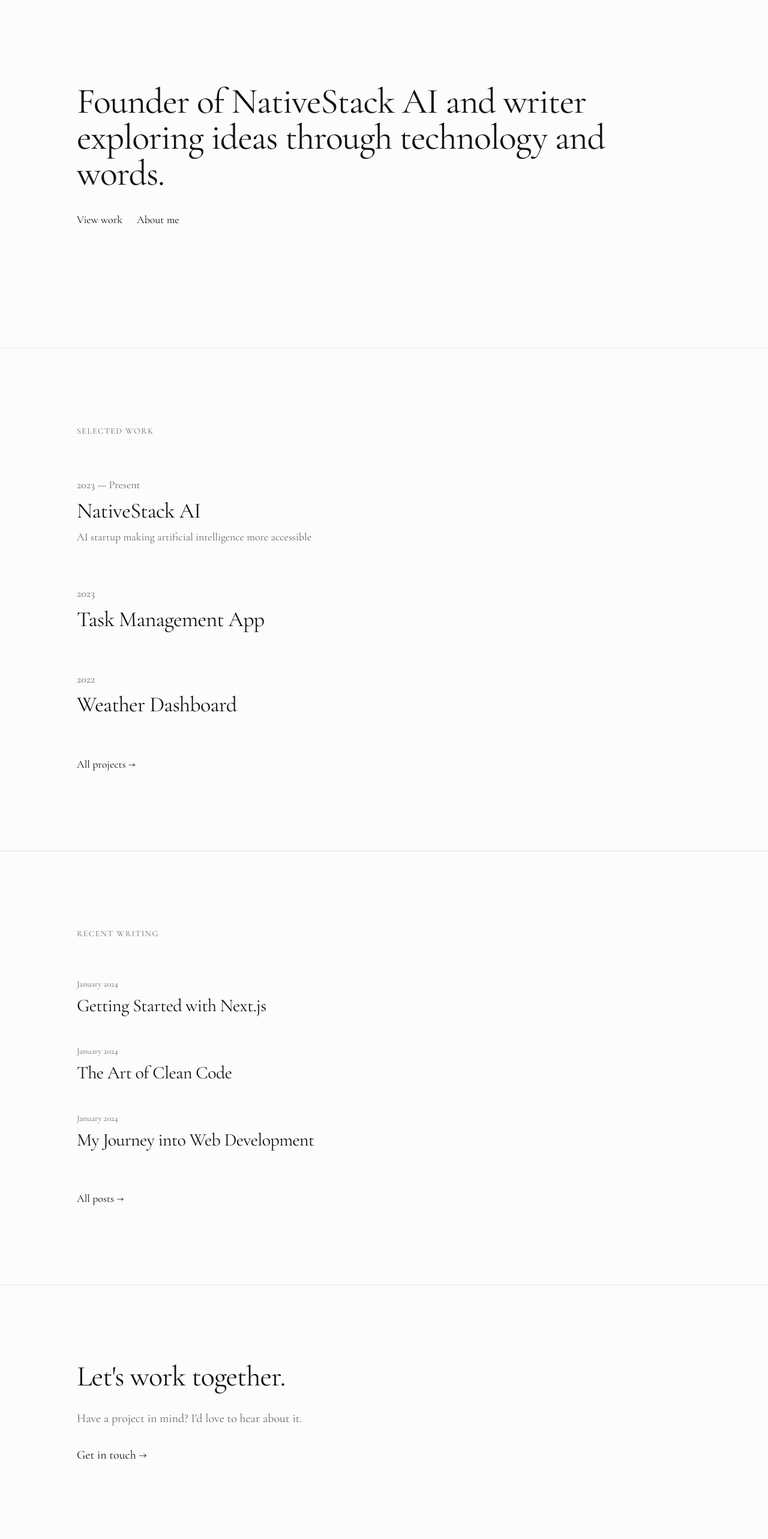
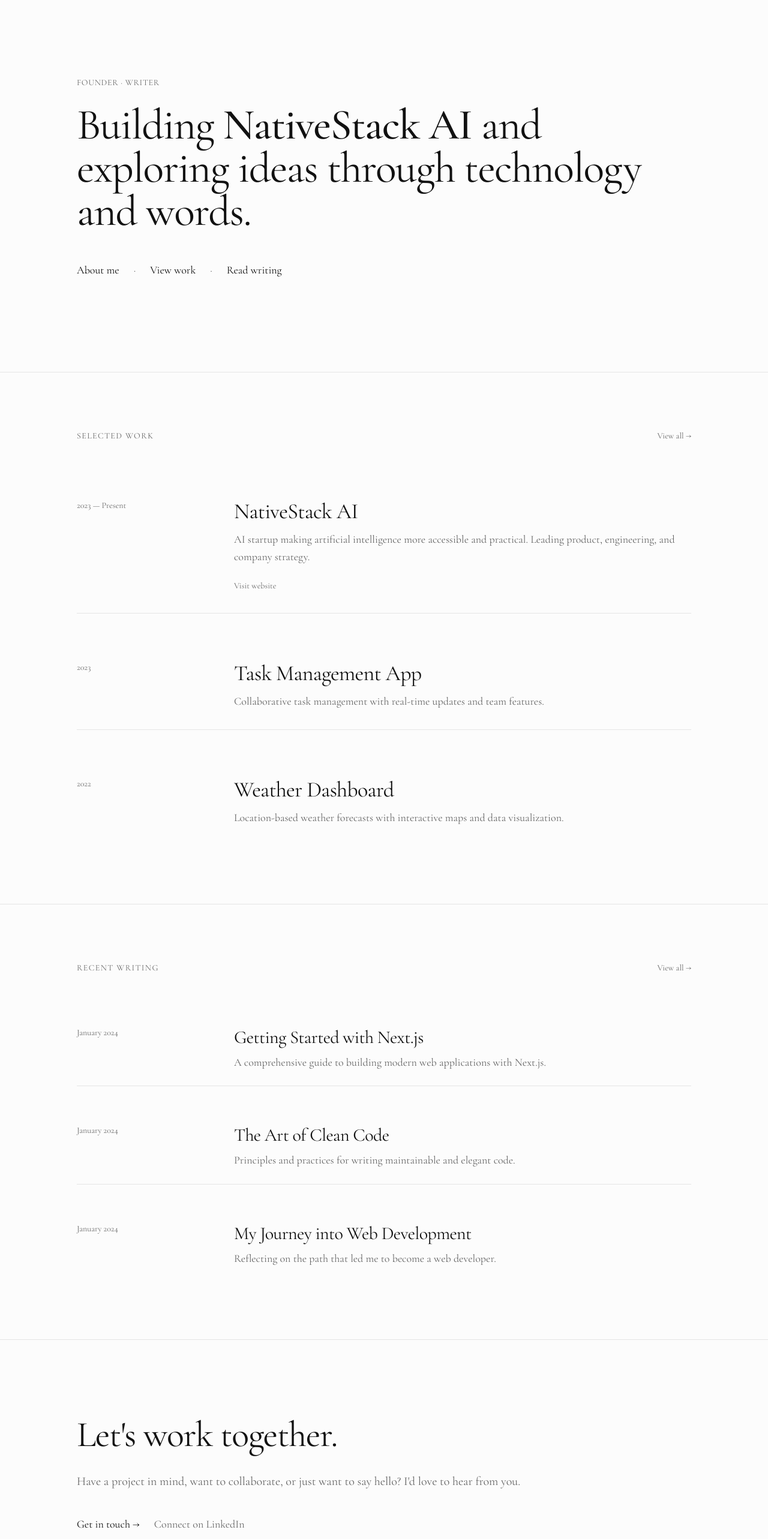
Before and after one commit to danteocualesjr/personal-website3, a Next.js app: page / in a window 1280 px wide. Shown: the part 140-2706 px from the top of the page at 60% size. Built offline with nearby package versions, Linux system fonts and the light colour scheme.

Commit message:
changing ui

```diff
--- a/app/page.tsx
+++ b/app/page.tsx
@@ -4,125 +4,235 @@
   return (
     <div>
       {/* Hero */}
-      <section className="min-h-[80vh] flex items-center px-6">
+      <section className="min-h-[85vh] flex items-center px-6 pt-8">
         <div className="max-w-5xl mx-auto w-full">
-          <h1 className="text-4xl md:text-5xl lg:text-6xl leading-tight mb-8 animate-in">
-            Founder of{' '}
+          <p className="text-[--muted] text-sm tracking-wider uppercase mb-6 animate-in">
+            Founder · Writer
+          </p>
+          <h1 className="text-5xl md:text-6xl lg:text-7xl leading-[1.1] mb-12 animate-in delay-1">
+            Building{' '}
             <a
               href="https://nativestack.ai"
               target="_blank"
               rel="noopener noreferrer"
-              className="hover-line"
+              className="hover-line font-medium"
             >
               NativeStack AI
             </a>
-            {' '}and writer exploring ideas through technology and words.
+            {' '}and exploring ideas through technology and words.
           </h1>
-          <div className="flex gap-6 animate-in delay-2">
-            <Link href="/portfolio" className="hover-line">
+          <div className="flex flex-wrap gap-6 text-lg animate-in delay-2">
+            <Link
+              href="/about"
+              className="hover-line"
+            >
+              About me
+            </Link>
+            <span className="text-[--muted]">·</span>
+            <Link
+              href="/portfolio"
+              className="hover-line"
+            >
               View work
             </Link>
-            <Link href="/about" className="hover-line">
-              About me
+            <span className="text-[--muted]">·</span>
+            <Link
+              href="/blog"
+              className="hover-line"
+            >
+              Read writing
             </Link>
           </div>
         </div>
       </section>
 
       {/* Selected Work */}
-      <section className="py-32 px-6 border-t border-[--border]">
+      <section className="py-24 px-6 border-t border-[--border]">
         <div className="max-w-5xl mx-auto">
-          <h2 className="text-sm tracking-widest text-[--muted] uppercase mb-16">
+          <div className="flex items-baseline justify-between mb-16">
+            <h2 className="text-sm tracking-widest text-[--muted] uppercase">
               Selected Work
             </h2>
+            <Link
+              href="/portfolio"
+              className="text-sm text-[--muted] hover:text-[--text] transition-colors hover-line"
+            >
+              View all →
+            </Link>
+          </div>
 
-          <div className="space-y-16">
+          <div className="space-y-12">
             <a
               href="https://nativestack.ai"
               target="_blank"
               rel="noopener noreferrer"
-              className="group block"
+              className="group block py-8 border-b border-[--border] hover:border-[--text]/20 transition-colors"
             >
-              <p className="text-[--muted] mb-2">2023 — Present</p>
-              <h3 className="text-3xl md:text-4xl group-hover:opacity-60 transition-opacity">
+              <div className="grid md:grid-cols-12 gap-6 items-start">
+                <div className="md:col-span-3">
+                  <p className="text-[--muted] text-sm">2023 — Present</p>
+                </div>
+                <div className="md:col-span-9">
+                  <h3 className="text-3xl md:text-4xl mb-3 group-hover:opacity-70 transition-opacity">
                     NativeStack AI
                   </h3>
-              <p className="text-[--muted] mt-2">AI startup making artificial intelligence more accessible</p>
+                  <p className="text-[--muted] text-lg leading-relaxed mb-4">
+                    AI startup making artificial intelligence more accessible and practical.
+                    Leading product, engineering, and company strategy.
+                  </p>
+                  <span className="inline-flex items-center gap-2 text-sm text-[--muted] group-hover:text-[--text] transition-colors">
+                    Visit website
+                    <span className="opacity-0 group-hover:opacity-100 transition-opacity">↗</span>
+                  </span>
+                </div>
+              </div>
             </a>
 
-            <Link href="/portfolio" className="group block">
-              <p className="text-[--muted] mb-2">2023</p>
-              <h3 className="text-3xl md:text-4xl group-hover:opacity-60 transition-opacity">
+            <Link
+              href="/portfolio"
+              className="group block py-8 border-b border-[--border] hover:border-[--text]/20 transition-colors"
+            >
+              <div className="grid md:grid-cols-12 gap-6 items-start">
+                <div className="md:col-span-3">
+                  <p className="text-[--muted] text-sm">2023</p>
+                </div>
+                <div className="md:col-span-9">
+                  <h3 className="text-3xl md:text-4xl mb-3 group-hover:opacity-70 transition-opacity">
                     Task Management App
                   </h3>
+                  <p className="text-[--muted] text-lg leading-relaxed">
+                    Collaborative task management with real-time updates and team features.
+                  </p>
+                </div>
+              </div>
             </Link>
 
-            <Link href="/portfolio" className="group block">
-              <p className="text-[--muted] mb-2">2022</p>
-              <h3 className="text-3xl md:text-4xl group-hover:opacity-60 transition-opacity">
+            <Link
+              href="/portfolio"
+              className="group block py-8 border-b border-[--border] hover:border-[--text]/20 transition-colors last:border-0"
+            >
+              <div className="grid md:grid-cols-12 gap-6 items-start">
+                <div className="md:col-span-3">
+                  <p className="text-[--muted] text-sm">2022</p>
+                </div>
+                <div className="md:col-span-9">
+                  <h3 className="text-3xl md:text-4xl mb-3 group-hover:opacity-70 transition-opacity">
                     Weather Dashboard
                   </h3>
-            </Link>
+                  <p className="text-[--muted] text-lg leading-relaxed">
+                    Location-based weather forecasts with interactive maps and data visualization.
+                  </p>
                 </div>
-
-          <div className="mt-16">
-            <Link href="/portfolio" className="hover-line">
-              All projects →
+              </div>
             </Link>
           </div>
         </div>
       </section>
 
       {/* Writing */}
-      <section className="py-32 px-6 border-t border-[--border]">
+      <section className="py-24 px-6 border-t border-[--border]">
         <div className="max-w-5xl mx-auto">
-          <h2 className="text-sm tracking-widest text-[--muted] uppercase mb-16">
+          <div className="flex items-baseline justify-between mb-16">
+            <h2 className="text-sm tracking-widest text-[--muted] uppercase">
               Recent Writing
             </h2>
-
-          <div className="space-y-12">
-            <Link href="/blog/getting-started-with-nextjs" className="group block">
-              <p className="text-[--muted] text-sm mb-2">January 2024</p>
-              <h3 className="text-2xl md:text-3xl group-hover:opacity-60 transition-opacity">
-                Getting Started with Next.js
-              </h3>
-            </Link>
-
-            <Link href="/blog/art-of-clean-code" className="group block">
-              <p className="text-[--muted] text-sm mb-2">January 2024</p>
-              <h3 className="text-2xl md:text-3xl group-hover:opacity-60 transition-opacity">
-                The Art of Clean Code
-              </h3>
-            </Link>
-
-            <Link href="/blog/journey-into-web-development" className="group block">
-              <p className="text-[--muted] text-sm mb-2">January 2024</p>
-              <h3 className="text-2xl md:text-3xl group-hover:opacity-60 transition-opacity">
-                My Journey into Web Development
-              </h3>
+            <Link
+              href="/blog"
+              className="text-sm text-[--muted] hover:text-[--text] transition-colors hover-line"
+            >
+              View all →
             </Link>
           </div>
 
-          <div className="mt-16">
-            <Link href="/blog" className="hover-line">
-              All posts →
+          <div className="space-y-10">
+            <Link
+              href="/blog/getting-started-with-nextjs"
+              className="group block py-6 border-b border-[--border] hover:border-[--text]/20 transition-colors"
+            >
+              <div className="grid md:grid-cols-12 gap-6 items-start">
+                <div className="md:col-span-3">
+                  <p className="text-[--muted] text-sm">January 2024</p>
+                </div>
+                <div className="md:col-span-9">
+                  <h3 className="text-2xl md:text-3xl mb-2 group-hover:opacity-70 transition-opacity">
+                    Getting Started with Next.js
+                  </h3>
+                  <p className="text-[--muted]">
+                    A comprehensive guide to building modern web applications with Next.js.
+                  </p>
+                </div>
+              </div>
+            </Link>
+
+            <Link
+              href="/blog/art-of-clean-code"
+              className="group block py-6 border-b border-[--border] hover:border-[--text]/20 transition-colors"
+            >
+              <div className="grid md:grid-cols-12 gap-6 items-start">
+                <div className="md:col-span-3">
+                  <p className="text-[--muted] text-sm">January 2024</p>
+                </div>
+                <div className="md:col-span-9">
+                  <h3 className="text-2xl md:text-3xl mb-2 group-hover:opacity-70 transition-opacity">
+                    The Art of Clean Code
+                  </h3>
+                  <p className="text-[--muted]">
+                    Principles and practices for writing maintainable and elegant code.
+                  </p>
+                </div>
+              </div>
+            </Link>
+
+            <Link
+              href="/blog/journey-into-web-development"
+              className="group block py-6 border-b border-[--border] hover:border-[--text]/20 transition-colors last:border-0"
+            >
+              <div className="grid md:grid-cols-12 gap-6 items-start">
+                <div className="md:col-span-3">
+                  <p className="text-[--muted] text-sm">January 2024</p>
+                </div>
+                <div className="md:col-span-9">
+                  <h3 className="text-2xl md:text-3xl mb-2 group-hover:opacity-70 transition-opacity">
+                    My Journey into Web Development
+                  </h3>
+                  <p className="text-[--muted]">
+                    Reflecting on the path that led me to become a web developer.
+                  </p>
+                </div>
+              </div>
             </Link>
           </div>
         </div>
       </section>
 
-      {/* Contact */}
+      {/* Contact CTA */}
       <section className="py-32 px-6 border-t border-[--border]">
         <div className="max-w-5xl mx-auto">
-          <h2 className="text-4xl md:text-5xl mb-8">
+          <div className="max-w-3xl">
+            <h2 className="text-4xl md:text-5xl lg:text-6xl leading-tight mb-8">
               Let's work together.
             </h2>
-          <p className="text-[--muted] text-xl mb-8 max-w-xl">
-            Have a project in mind? I'd love to hear about it.
+            <p className="text-[--muted] text-xl mb-10 leading-relaxed">
+              Have a project in mind, want to collaborate, or just want to say hello?
+              I'd love to hear from you.
             </p>
-          <Link href="/contact" className="hover-line text-xl">
+            <div className="flex flex-wrap gap-6">
+              <Link
+                href="/contact"
+                className="hover-line text-lg"
+              >
                 Get in touch →
               </Link>
+              <a
+                href="https://www.linkedin.com/in/danteocualesjr/"
+                target="_blank"
+                rel="noopener noreferrer"
+                className="hover-line text-lg text-[--muted] hover:text-[--text] transition-colors"
+              >
+                Connect on LinkedIn
+              </a>
+            </div>
+          </div>
         </div>
       </section>
     </div>
```
Lines whose indentation alone changed are shown as unchanged.
